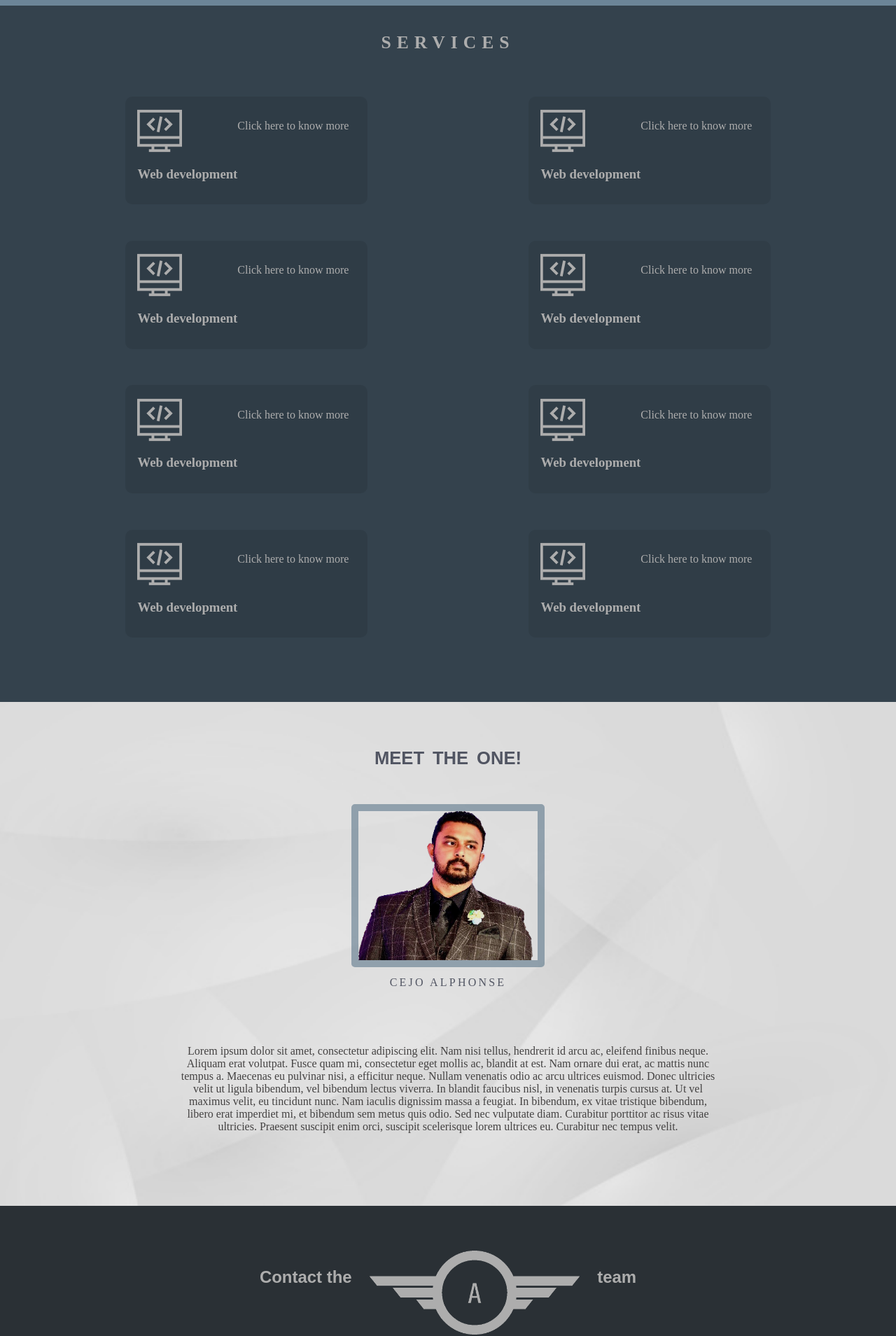
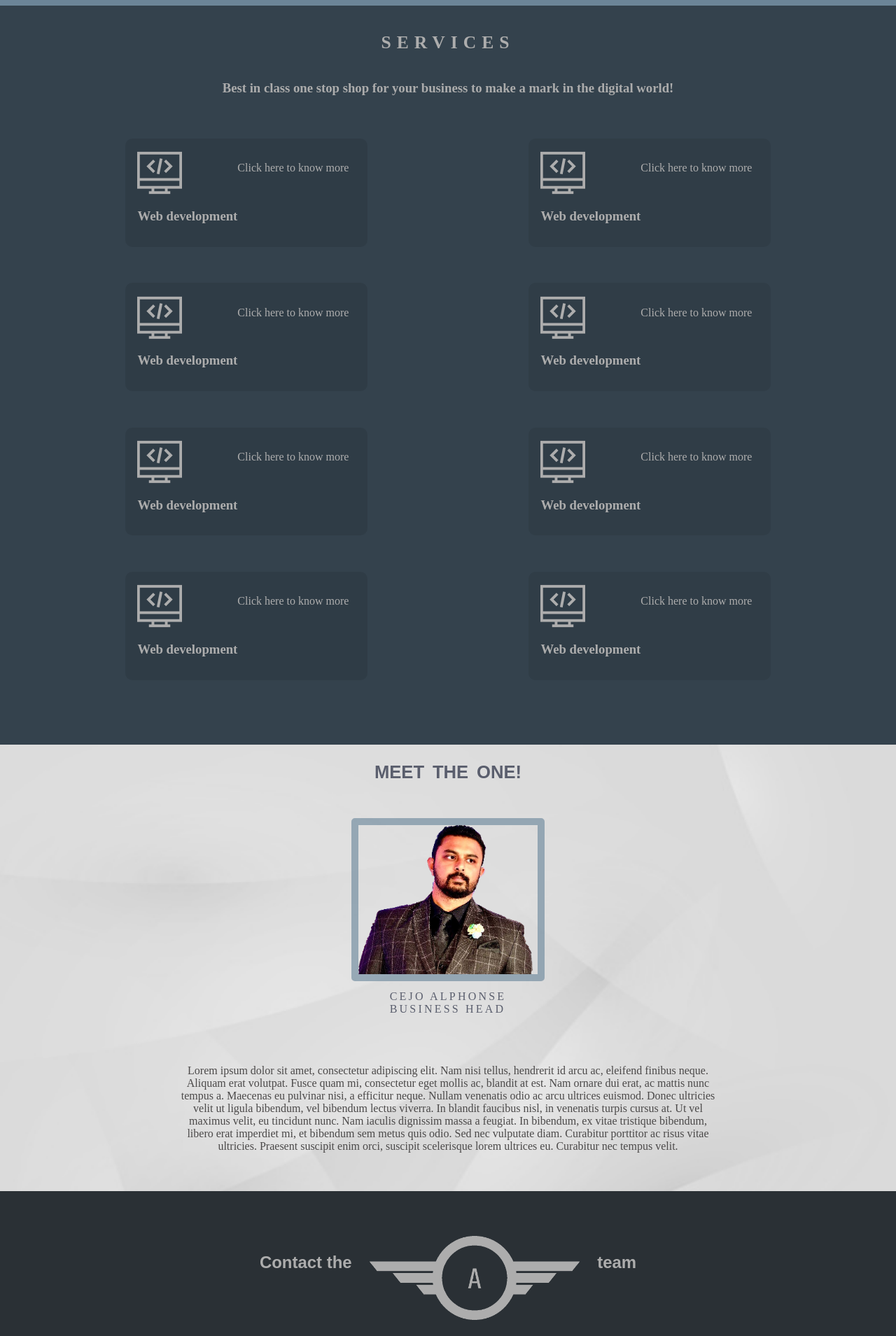
Before and after one commit to TazzDev/Alive-Digital-Services, a React app: page / in a window 1280 px wide. Shown: the part 762-2671 px from the top of the page at 70% size. Built offline with nearby package versions, Linux system fonts and the light colour scheme.

Commit message:
Revision

```diff
--- a/src/components/About.js
+++ b/src/components/About.js
@@ -16,10 +16,11 @@ class About extends React.Component{
 
     render(){
         return (
-        <div className="background-mtg-bg" id="about">
+        <div  id="about">
+            <div className="background-mtg-bg"></div>
             <h3 data-aos="fade-in" data-aos-duration="1500">MEET THE ONE!</h3>
             <img src={CEO} id="founder-image" data-aos="fade-in" data-aos-duration="1500"></img>
-            <p id="founder-name">CEJO ALPHONSE</p>
+            <p id="founder-name">CEJO ALPHONSE<br/>BUSINESS HEAD</p>
             <p id="founder-desc" data-aos="fade-in" data-aos-duration="1500">
             Lorem ipsum dolor sit amet, consectetur adipiscing elit. Nam nisi tellus,
             hendrerit id arcu ac, eleifend finibus neque. Aliquam erat volutpat.
--- a/src/components/Services.js
+++ b/src/components/Services.js
@@ -47,7 +47,7 @@ const Services = () => {
     return (
         <React.Fragment>
         <section id="services-header">Services</section>
-
+        <h3 id="serv-subt">Best in class one stop shop for your business to make a mark in the digital world!</h3>
         <div id="services">
 
             <div id="digital-marketing" data-aos="fade-up">
--- a/src/styles/_background.scss
+++ b/src/styles/_background.scss
@@ -9,13 +9,10 @@
 }
 
 .background-mtg-bg {
-    display: flex;
-    flex-direction: column;
-    justify-content: center;
     align-items: center;
-    position: sticky;
+    position: absolute;
     z-index: -1;
-    height: 90vh;
+    height: 100vh;
     width: 100vw;
     background: url('../../public/images/mtg_bg.jpg');
     background-size: cover;
--- a/src/styles/components/_about.scss
+++ b/src/styles/components/_about.scss
@@ -9,16 +9,16 @@
     max-width: 60%;
     text-align: center;
     color: #4b4949;
-    margin: 5%;
+    padding: 3% 0 3% 0;
 }
 
-.background-mtg-bg h3 {
+#about h3 {
     font-family: sans-serif;
     font-size: 2vmax;
     color: #5a5e6d;
     word-spacing: 0.3rem;
     text-align: center;
-    margin-bottom: 4%;
+    margin: 2% 0 4% 0;
 }
 
 #founder-name {
@@ -26,3 +26,9 @@
     letter-spacing: 0.2rem;
     margin-top: 1%;
 }
+
+#about {
+    display: flex;
+    flex-direction: column;
+    align-items: center;
+}
--- a/src/styles/components/_home.scss
+++ b/src/styles/components/_home.scss
@@ -10,9 +10,9 @@
 
 #htitle {
     margin: 3% 5%;
-    align-self: flex-start;
+    //align-self: flex-start;
     font-style: italic;
-    font-size: 3vmin;
+    font-size: 3.1vmin;
 }
 
 
@@ -52,7 +52,7 @@
         padding: 1%;
         border: none;
         border-radius: 15px;
-        font-size: 2vmin;
+        font-size: 2.6vmin;
         background: #5a5e6d;
         color: #c5c4c4;
         text-align: center;
@@ -62,6 +62,7 @@
 .bigger {
     font-size: 3.5vmax;
     font-weight: 1000;
+    color: #454545;
 }
 
 .my-typist {
--- a/src/styles/components/_services.scss
+++ b/src/styles/components/_services.scss
@@ -22,3 +22,11 @@
 #web-development, #digital-marketing{
     width: 30%;
 }
+
+#serv-subt {
+    background: #34424d;
+    margin: 0;
+    color: #acacac;
+    text-align: center;
+    padding-bottom: 3%;
+}
```
